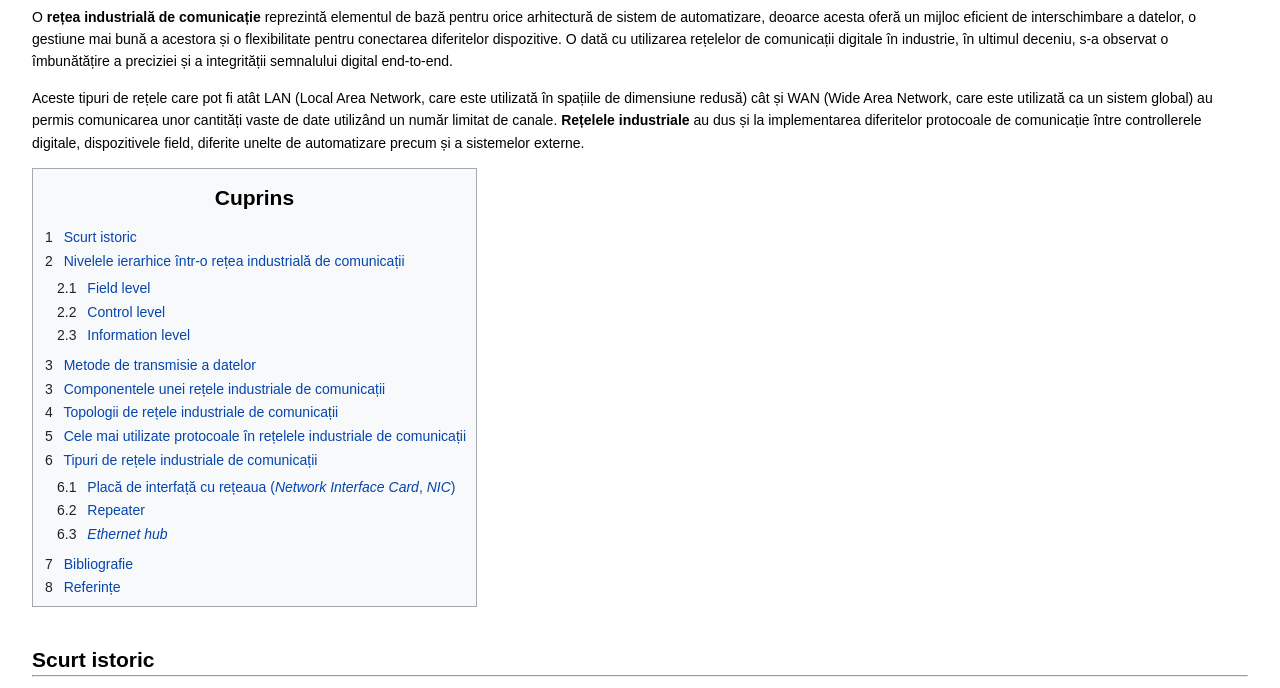
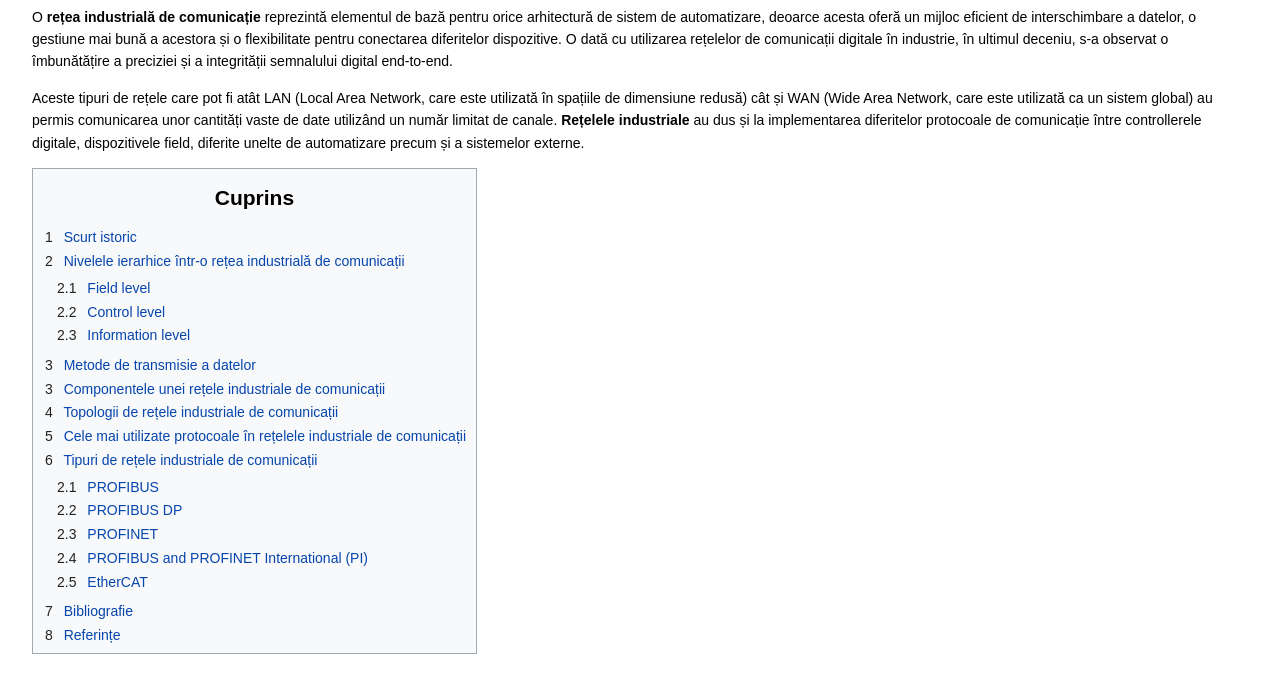
Before and after one commit to MihaiVisovan/retele-industriale, a plain HTML site: page index.html in a window 1280 px wide. Shown: the part 89-777 px from the top of the page. Drawn offline with Linux system fonts and the light colour scheme.

Commit message:
Final changes before review

```diff
--- a/index.html
+++ b/index.html
@@ -128,13 +128,16 @@
                         class="tocnumber">6</span> <span class="toctext">Tipuri de rețele industriale de
                         comunicații</span></a>
                 <ul>
-                    <li class="toclevel-2"><a href="#Placă_de_interfață_cu_rețeaua_(Network_Interface_Card,_NIC)"><span
-                                class="tocnumber">6.1</span> <span class="toctext">Placă de interfață cu rețeaua
-                                (<i>Network Interface Card</i>, <i>NIC</i>)</span></a></li>
-                    <li class="toclevel-2"><a href="#Repeater"><span class="tocnumber">6.2</span> <span
-                                class="toctext">Repeater</span></a></li>
-                    <li class="toclevel-2"><a href="#Ethernet_hub"><span class="tocnumber">6.3</span> <span
-                                class="toctext"><i>Ethernet hub</i></span></a></li>
+                    <li class="toclevel-2"><a href="#PROFIBUS"><span class="tocnumber">2.1</span> <span
+                            class="toctext">PROFIBUS</span></a></li>
+                    <li class="toclevel-2"><a href="#PROFIBUS DP"><span class="tocnumber">2.2</span> <span
+                            class="toctext">PROFIBUS DP</span></a></li>
+                    <li class="toclevel-2"><a href="#PROFINET"><span class="tocnumber">2.3</span> <span
+                            class="toctext">PROFINET</span></a></li>
+                    <li class="toclevel-2"><a href="#PROFIBUS and PROFINET International (PI)"><span class="tocnumber">2.4</span> <span
+                        class="toctext">PROFIBUS and PROFINET International (PI)</span></a></li>
+                    <li class="toclevel-2"><a href="#EtherCAT"><span class="tocnumber">2.5</span> <span
+                        class="toctext">EtherCAT</span></a></li>
                 </ul>
             <li class="toclevel-1"><a href="#Bibliografie"><span class="tocnumber">7</span> <span
                         class="toctext">Bibliografie</span></a>
@@ -512,7 +515,7 @@
         și structura întreaga rețea. O topologie, pe scurt, reprezintă modul de organizare a echipamentelor (cabluri,
         routere, switch) pentru a deservi un anumit serviciu. Există
         diferite standarde pentru aceste topologii și anume: stea, inel, mesh, magistrală, stea extinsă sau combinații de
-        acestea. Într-o rețea industrială de comunicații, sunt prezente
+        acestea. Într-o <b>rețea industrială de comunicații</b>, sunt prezente
         trei tipuri de topologii principale: stea, magistrală și inel.
     </p>
     <ol>
@@ -594,10 +597,10 @@
     <img src="Imagini/StandardeCurente.png" style="float:right; width: 450px;">
 
     <p>
-        În zilele noastre, este extrem de dificil ca o industrie să funcționeze fără sisteme de tip Ethernet sau
-        Fieldbus. Fieldbus este un sistem de rețea industrială
+        În zilele noastre, este extrem de dificil ca o industrie să funcționeze fără sisteme de tip <b>Ethernet</b>  sau
+        <b>Fieldbus</b>. <b>Fieldbus</b> este un sistem de rețea industrială
         pentru control distribuit în timp real și reprezintă o modalitate de conectare a instrumentelor dintr-o fabrică.
-        Ethernet este o familie de tehnologii de rețele
+        <b>Ethernet</b> este o familie de tehnologii de rețele
         de calcul utilizate frecvent în rețelele locale (LAN), rețelele metropolitane (MAN) și rețelele de suprafață
         largă (WAN). Aceste sisteme furnizează un set de reguli (un protocol
         de comunicație) pentru a determina cum este transmisă informația într-o rețea de dispozitive, controllere,
@@ -607,7 +610,7 @@
         timp de răspuns real-time, deterministic în unele aplicații. <b> Rețelele industriale de comunicații </b>
         asigură totodată că sistemul transmite informația într-un mod reliable,
         fără erori și într-un mod sigur între nodurile din rețea. De-a lungul anilor, o multitudine de astfel de sisteme
-        au fost dezvoltate de la Modbus și Ethernet până în zilele noastre,
+        au fost dezvoltate de la Modbus și <b>Ethernet</b> până în zilele noastre,
         sisteme precum:
     </p>
     <ul>
@@ -629,8 +632,8 @@
     <p>
         În figura alăturată se pot observa tendințele și procentajul de utilizare în industrie a fiecărui sistem în
         parte a anului 2019 comparativ cu anul 2018,
-        astfel că în anul 2019 standardele industriale Ethernet reprezintă 59% din nodurile instalate comparativ cu
-        tehnologiile de tip Fieldbus cu un procentaj de 35%. Aceste detalii sunt date de către HMS Networks,
+        astfel că în anul 2019 standardele industriale <b>Ethernet</b> reprezintă 59% din nodurile instalate comparativ cu
+        tehnologiile de tip <b>Fieldbus</b> cu un procentaj de 35%. Aceste detalii sunt date de către HMS Networks,
         o companie suedeză independentă care operează la nivel global. Anul 2019 este primul an în care fieldbuses vor
         avea parte de o rată de creștere negativă în noile
         noduri instalate, pierzând 5% în anul 2019, comparativ cu creșterea de 6% din anul 2018. Iar la nivel de
@@ -638,35 +641,35 @@
         de 30% în fiecare an de noduri.
     </p>
     <p>
-        Procentajul de dominație a Ethernet-ului industrial a crescut constant în ultimii 4 ani (2014-2018). După cum se
+        Procentajul de dominație a <b>Ethernet</b>-ului industrial a crescut constant în ultimii 4 ani (2014-2018). După cum se
         poate vedea în figura alăturată, cota de piață a nodurilor
-        noi instalate în cazul Ethernet-ului a crescut de la 29% la 59%, iar pentru Fieldbuses a scăzut de la 71% la
+        noi instalate în cazul <b>Ethernet</b>-ului a crescut de la 29% la 59%, iar pentru <b>Fieldbuses</b> a scăzut de la 71% la
         35%, conform HMS. Această creștere bruscă se datorează
         în principal răspândirii rapide a soluțiilor IoT. Din cauza noilor echipamente conectate, a senzorilor și a
         datelor transmise între acestea,
-        necesitatea pentru lățime de bandă a crescut mult, iar Ethernet poate îndeplini aceste necesități, ajungând la
+        necesitatea pentru lățime de bandă a crescut mult, iar <b>Ethernet</b> poate îndeplini aceste necesități, ajungând la
         viteze de gigabits pe secundă.
     </p>
     <h2> Fragmentarea pieței </h2>
 
     <p>
-        Piața pentru <b>rețelele industriale de comunicații</b> rămâne încă fragmentată. Precum Fieldbuses, soluțiile
-        Ethernet industriale nu s-au standardizat într-un singur
+        Piața pentru <b>rețelele industriale de comunicații</b> rămâne încă fragmentată. Precum <b>Fieldbuses</b>, soluțiile
+        <b>Ethernet</b> industriale nu s-au standardizat într-un singur
         protocol. De fapt, fiecare rețea deservește diferite aplicații specifice necesităților.
     </p>
     <img src="Imagini/CotaDePiata.png" style="float:right; width: 600px; margin-left: 2em;">
 
     <p>
-        EtherNET/IP este cel mai popular protocol <b>Ethernet </b> cu 15% din cota de piață a nodurilor instalate în
+        <b>EtherNET/IP </b>este cel mai popular protocol <b>Ethernet</b> cu 15% din cota de piață a nodurilor instalate în
         anul 2019, următorul fiind foarte apropiat cu 14%, Profinet.
         EtherCAT se situează la 7%, Powerlink la 5%, iar Modbus-TCP la 4%. Restul tehnologiilor <b>Ethernet </b>
         reprezintă 14% din întreaga cotă de piață.
     </p>
 
     <p>
-        Profibus DP este cel mai popular protocol din familia <b> Fieldbuses</b>, ocupând 10% din cota de piață. CC-Link
+        Profibus DP este cel mai popular protocol din familia <b>Fieldbuses</b>, ocupând 10% din cota de piață. CC-Link
         și Modbus-RTU ocupă 6%, respectiv 5%, iar CanOpen împreună cu
-        DeviceNET își mențin procentajul de 3%. Restul tehnologiilor <b> Fieldbus </b> ocupă 8% din întreaga cotă de
+        DeviceNET își mențin procentajul de 3%. Restul tehnologiilor <b>Fieldbus</b> ocupă 8% din întreaga cotă de
         piață.
     </p>
 
@@ -690,19 +693,19 @@
     <hr>
     </hr>
     <p>
-        Dintre toate protocoalele menționate în capitolul 6, vor fi prezentate în continuare primele 3 cele mai
+        Dintre toate protocoalele menționate în capitolul anterior, vor fi prezentate în continuare primele 3 cele mai
         utilizate protocoale în detaliu:
     </p>
 
-    <h2>
+    <h2 id="PROFIBUS">
         PROFIBUS
     </h2>
-    <img src="Imagini/ProfibusModel.jpg" style="float:right;width:480px">
+    <img src="Imagini/ProfibusModel.jpg"  style="float:right;width:480px">
     <p>
         <b>PROFIBUS (Process Field bus)</b> este un standard pentru comunicațiile de tip fieldbus, a fost dezvoltat în anul
         1989 de către BMF (German department of education and research),
         fiind utilizat ulterior de Siemens. Acest protocol este responsabil pentru furnizarea comunicației între senzori
-        și sistemul de control sau controllere. <b>PROFIBUS</b> utilizează topologia bus
+        și sistemul de control sau controllere. <b>PROFIBUS</b> utilizează topologia de tip magistrală
         , având un cablu principal conectat în întreg sistemul, unde dispozitivele sunt conectate. Prin intermediul
         acestei topologii, se elimină necesitatea de a avea cabluri de la controllerul principal
         până la fiecare dispozitiv individual.
@@ -720,11 +723,11 @@
         variantă de <b>PROFIBUS</b> este utilizată cu preponderență în zonele
         unde pot apărea explozii sau există substanțe chimice periculoase. PA operează cu mediul de transmisie RS485
         care permite transmisia de putere pe bus. În medii explozive, puterea
-        transmiă poate crea scântei care să inducă astfel de explozii, iar pentru a gestiona astfel de cazuri, PROFIBUS
-        PA poate fi utilizat împreună cu Manchester Bus Powered (MBP) technology.
+        transmiă poate crea scântei care să inducă astfel de explozii, iar pentru a gestiona astfel de cazuri,<b>PROFIBUS PA</b>
+         poate fi utilizat împreună cu Manchester Bus Powered (MBP) technology.
     </p>
     <p>
-        Comparativ cu modelul ISO/OSI, <b>PROFIBUS</b> utilizează 3 nivele separate din acest model. În primul, PROFIBUS
+        Comparativ cu modelul ISO/OSI, <b>PROFIBUS</b> utilizează 3 nivele separate din acest model. În primul, <b>PROFIBUS</b>
         descrie nivelul aplicație unde pot apărea diferite tipuri de mesaje (FMS, DP-V0, DP-V1, DP-V2). Primul
         referindu-se la <b>PROFIBUS FMS</b>, iar celelalte 3, la <b>PROFIBUS DP</b> care includ schimb de date aciclic, diagnosticare
         și alarm-handling, precum și mesaje isochronous.
@@ -740,7 +743,7 @@
         explozii.
     </p>
 
-    <h2>
+    <h2  id="PROFIBUS DP">
         PROFIBUS DP
     </h2>
     <img src="Imagini/ProfibusDPScheme.png" width="500px" style="float:right;">
@@ -775,7 +778,7 @@
         PLC, iar restul la remote I/O. Astfel, dacă se întâmplă ceva cu cablul principal,
         datele importante nu vor fi pierdute.
     </p>
-    <h2>
+    <h2 id="PROFINET">
         PROFINET
     </h2>
     <p>
@@ -792,7 +795,7 @@
         Wireless-ul a devenit o necesitate pentru dispozitive precum AVGs(Automatic Guided Vehicles) care trebuie să fie controlate fără utilizarea cablurilor.
         Pentru a furniza conectivitatea wireless, sunt utilizate Access Point-uri (APs), iar pentru conexiunea cablată, switch-uri.
         Având asemenea instalații care necesită wireless combinate cu utilizarea PROFIsafe, se prezintă adevărata putere a combinației acestor
-        două tehnologii. În aplicații de control a mișcării, PROFINET poate controla până la 150 de axe de mișcare având jitter-ul de o milisecundă
+        două tehnologii. În aplicații de control a mișcării, <b>PROFINET</b poate controla până la 150 de axe de mișcare având jitter-ul de o milisecundă
         sau o microsecundă. Aceste tipuri de cerințe sunt necesare și utilizate în aplicații precum presele de imprimare unde <b>PROFINET</b> este instalat.
     </p>
     <img src="Imagini/PROFINETModel.png" width="700px" style="float:right;">
@@ -828,7 +831,7 @@
 
 
 
-    <h2>
+    <h2 id="PROFIBUS and PROFINET International (PI)">
         PROFIBUS and PROFINET International (PI)
     </h2>
         <img src="Imagini/TabelDiferenteProfibusProfinet.JPG" width="500px" style="float:right; margin-left: 2em">
@@ -847,7 +850,7 @@
             de utilizat în cazul folosirii undelor radio.
         </p>
 
-    <h2>
+    <h2 id="EtherCAT">
         EtherCAT
     </h2>
         <p>
@@ -861,7 +864,7 @@
                         În cadrul tehnologiei <b>EtherCAT</b> se utilizează o abordare master-slave. Principiul de bază este acel de <b>"pass-through reading"</b> sau <b>"processing on the fly"</b> prin intermedul căruia
                         nodul master transmite o singură telegramă în întreaga rețea.  Fiecare din dispozitivele slave <b>EtherCAT</b> citește datele asociate acestuia "din zbor" și/sau adaugă date în acea telegramă
                         pe măsură ce merge în direcția downstream, adică în întreaga topologie. În momentul în care telegrama ajunge la ultimul nod slave
-                        din rețea, acesta detectează un port liber și retransmite mesajul înapoi la master folosind technologia full duplex oferită de <b>Ethernet</b>. Astfel, întârzierile care apar sunt doar datorită propagării prin mediul de transmisie.
+                        din rețea, acesta detectează un port liber și retransmite mesajul înapoi la master folosind technologia full duplex oferită de Ethernet. Astfel, întârzierile care apar sunt doar datorită propagării prin mediul de transmisie.
                     </p>
                     <p style=" margin-bottom:3rem;">
                         După cum se poate observa, topologia utilizată cu preponderență utilizată în cazul acestei tehnologii este topologia inel,
@@ -875,16 +878,16 @@
                     <img src="Imagini/EtherCatFrame.png" width="500px" style="float:right; margin-left: 2em">
                     <h3>Protocolul EtherCAT</h3>
                     <p>
-                        <b>EtherCAT</b> își împachetează payload-ul într-un cadru de <b>Ethernet</b> standard. Cadrul este identificat cu identificatorul 0x88A4 în câmpul type din cadrul Ethernet.
-                        Cantitatea de date asignate fiecărui slave poate varia de la un bit până la câtiva octeți sau chiar KBs de date. Header-ul  de EtherCat constă din unul sau mai multe datagrame.
+                        <b>EtherCAT</b> își împachetează payload-ul într-un cadru de Ethernet standard. Cadrul este identificat cu identificatorul 0x88A4 în câmpul type din cadrul Ethernet.
+                        Cantitatea de date asignate fiecărui slave poate varia de la un bit până la câtiva octeți sau chiar KBs de date. Header-ul  de <b>EtherCAT</b> constă din unul sau mai multe datagrame.
                         Header-ul acestuia indică tipul de acces pe care master-ul dorește să-l execute: read, write, read-write, accesul la un anume slave prin adresare directă sau accesul la mai mulți slave
-                        prin adresare logică. Dacă cadrul de <b>Ethernet</b> poate fi comparat cu un tren, atunci telegramele <b>EtherCAT</b> pot fi compartimentele acestuia.
+                        prin adresare logică. Dacă cadrul de Ethernet poate fi comparat cu un tren, atunci telegramele <b>EtherCAT</b> pot fi compartimentele acestuia.
                         Fiecăruia din dispozitivele slave îi pot fi asignate una sau mai multe adrese din spațiul global de adrese. Dacă la mai multe dispozitive slave le-au fost asignate adrese din aceeși arie,
                         toate pot fi adresate cu aceeași datagramă. Masterul decide când și care date pot fi accesate de fiecare slave din rețea.
                     </p>
                     <p style=" margin-bottom:3rem;">
-                        După cum se poate vedea în imaginea alăturată, payload-ul din cadrul Ethernet reprezintă cadrul EtherCAT, iar tipul trebuie definit corespunzător. Acest cadru EtherCAT conține un EtherCAT header
-                        care constă din 2 bytes. Primul întreg reprezintă un identificator pentru lungime care indică cât de lungă va fi porțiunea de cadru EtherCAT. Cea de-a doua parte a header-ului constă dintr-un bit rezervat,
+                        După cum se poate vedea în imaginea alăturată, payload-ul din cadrul Ethernet reprezintă cadrul <b>EtherCAT</b>, iar tipul trebuie definit corespunzător. Acest cadru <b>EtherCAT</b> conține un <b>EtherCAT</b> header
+                        care constă din 2 bytes. Primul întreg reprezintă un identificator pentru lungime care indică cât de lungă va fi porțiunea de cadru <b>EtherCAT</b>. Cea de-a doua parte a header-ului constă dintr-un bit rezervat,
                         urmată de un type integer care definește tipul de mesaj, asigurând interpretarea erorilor. După acest header, sunt prezente toate telegramele care vor fi transmise în rețea. Fiecare din aceste telegrame
                         conțin și ele la rândul lor un header care conțin diferite informații specifice acelei telegrame precum lungime, tipuri de comandă, etc, conțin datele efective și WKC(Working Counter) care funcționează similar cu
                         FCS (Frame check sequence) utilizat la Ethernet.
@@ -897,15 +900,15 @@
                             <li>
                                 <b>Viteza</b> este unul din avantajele principale ale <b>EtherCAT</b> având o întârziere redusă semnificativ comparată cu o rețea Ethernet standard. Totuși,
                                 există o oarecare întârizere din cauza citiri și adăugarii de date pe telegramă, nepermițând o transmisie continuă. Un avantaj și un dezvantaj în același timp este
-                                faptul că rețelele EtherCAT pot fi încetinite dacă este cazul. Unele calculatoare pot să aibă dificultăți în citirea/scrierea prea rapidă a datelor oferite de rețea.
+                                faptul că rețelele <b>EtherCAT</b> pot fi încetinite dacă este cazul. Unele calculatoare pot să aibă dificultăți în citirea/scrierea prea rapidă a datelor oferite de rețea.
                             </li>
                             <li>
                                 <b>Topologia flexibilă</b> permite acestui tip de tehnologie să combine diferite tipuri de topologii precum stea sau magistrală pentru a crea o rețea mai complexă/eficientă.
-                                Astfel, EtherCAT nu funcționează doar sub forma unui singur subnet ci poate fi extinsă mai departe.
+                                Astfel, <b>EtherCAT</b> nu funcționează doar sub forma unui singur subnet ci poate fi extinsă mai departe.
                             </li>
                             <li>
-                                <b>Sincronizarea</b> este un aspect important la nivel industrial. Astfel, EtherCAT include un sistem distribuit de ceasuri, reducând și mai mult jitter-ul dintre două transmisii de pachete.
-                                Acest mecanism este posibil din cauza timestampurilor incluse în fiecare cadru EtherCAT. Fiecare nod atașează un time stamp la fiecare cadru EtherCAT de două ori: o dată când recepționează mesaje
+                                <b>Sincronizarea</b> este un aspect important la nivel industrial. Astfel, <b>EtherCAT</b> include un sistem distribuit de ceasuri, reducând și mai mult jitter-ul dintre două transmisii de pachete.
+                                Acest mecanism este posibil din cauza timestampurilor incluse în fiecare cadru <b>EtherCAT</b>. Fiecare nod atașează un time stamp la fiecare cadru <b>EtherCAT</b> de două ori: o dată când recepționează mesaje
                                 prin rețea și o dată când se întoarce înapoi la master. Astfel, masterul primește două time stamps pentru fiecare slave. Având aceste informații, masterul poate calcula întârzierile pentru fiecare nod.
                                 Masterul repetă aceste calcule de fiecare dată când transmite cadre, iar pe măsură ce rețeaua funcționează, masterul va primi date extrem de precise. Astfel, topologia inel creează un mecanism de ceasuri distribuite
                                 incredibil de eficient și care își crește precizia cu fiecare mesaj transmis.
```
